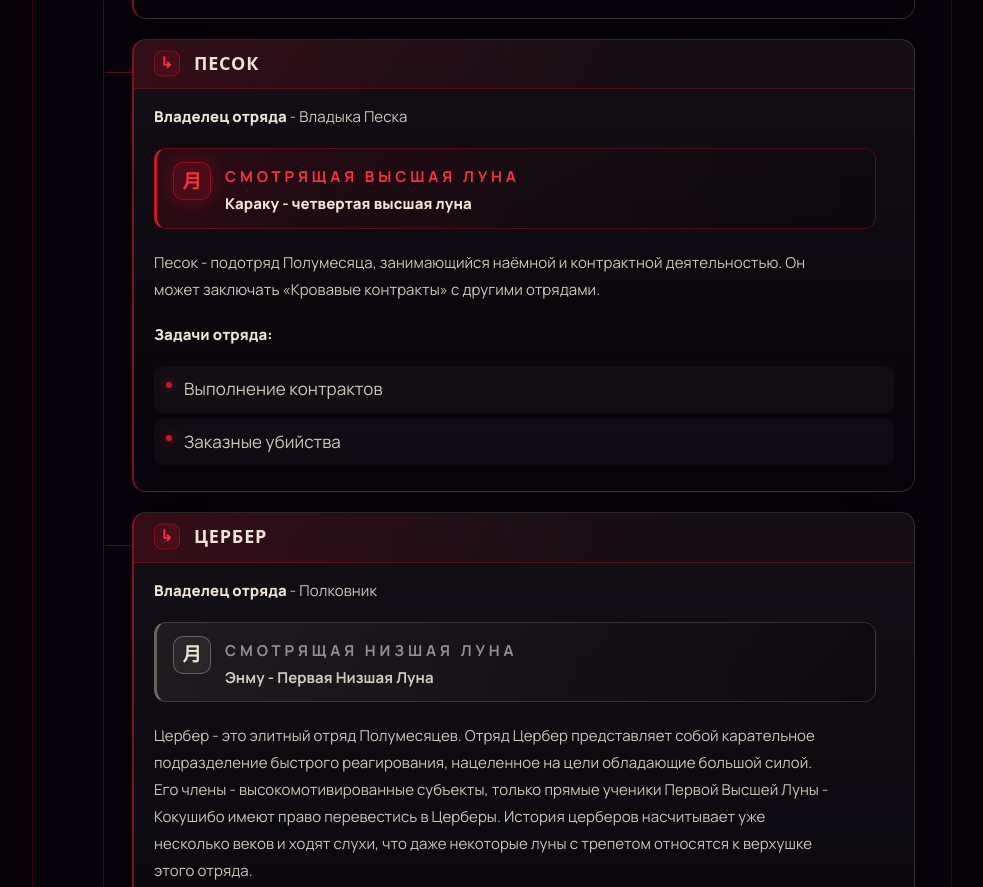
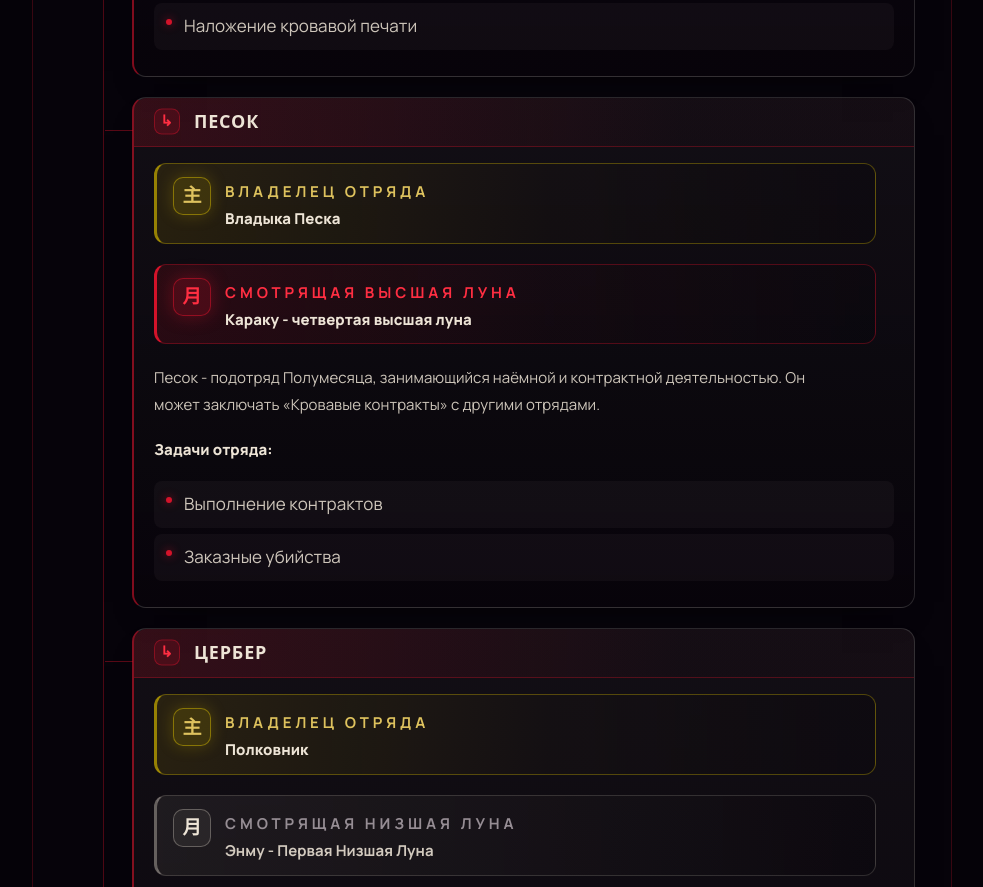
Before and after one commit to DeusOfSanguis/bloodpact-site, a plain HTML site: page squads/index.html in a window 1280 px wide. Shown: the part 2345-3232 px from the top of the page, without its empty margins (148-1131 px from the left). Drawn offline with Linux system fonts and the light colour scheme; a web font is replaced by a local one.

Commit message:
Отряды: выделить владельцев отряда золотым блоком с печатью владыки
Co-authored-by: arena-agent <297053741+arena-agent@users.noreply.github.com>

```diff
--- a/assets/style.css
+++ b/assets/style.css
@@ -2312,6 +2312,52 @@ body.embed .hero__crest { display: none; }
 }
 .article .s p.squad-parent strong { color: var(--ember); }
 
+/* Владелец отряда — парный к лунам блок, но с золотой печатью владыки. */
+.article .s .squad-owner {
+  display: flex;
+  gap: 14px;
+  align-items: flex-start;
+  max-width: 74ch;
+  margin: 16px 0 20px;
+  padding: 13px 16px;
+  border: 1px solid rgba(210, 181, 0, 0.35);
+  border-left: 3px solid rgba(210, 181, 0, 0.7);
+  border-radius: 12px;
+  background: linear-gradient(90deg, rgba(210, 181, 0, 0.12), rgba(210, 181, 0, 0.02) 55%, rgba(8, 5, 12, 0.3));
+}
+.article .s .squad-owner__sigil {
+  flex: 0 0 auto;
+  display: grid;
+  place-items: center;
+  width: 38px;
+  height: 38px;
+  border: 1px solid rgba(210, 181, 0, 0.5);
+  border-radius: 10px;
+  background: rgba(210, 181, 0, 0.14);
+  box-shadow: 0 0 16px rgba(210, 181, 0, 0.25);
+  color: #dec25e;
+  font-family: var(--font-display);
+  font-size: 19px;
+  font-weight: 800;
+  line-height: 1;
+}
+.article .s .squad-owner__body { min-width: 0; padding-top: 1px; }
+.article .s .squad-owner__role {
+  margin: 0 0 3px;
+  color: #dec25e;
+  font-size: 11px;
+  font-weight: 700;
+  letter-spacing: 0.26em;
+  text-transform: uppercase;
+}
+.article .s .squad-owner__name {
+  margin: 0;
+  color: var(--bone);
+  font-size: 16px;
+  font-weight: 800;
+  line-height: 1.45;
+}
+
 /* Смотрящие луны в карточке отряда — выделенный блок с печатью луны:
    высшие луны подсвечены кровью, низшие — приглушены. */
 .article .s .squad-moons {
--- a/content/theme.css
+++ b/content/theme.css
@@ -2312,6 +2312,52 @@ body.embed .hero__crest { display: none; }
 }
 .article .s p.squad-parent strong { color: var(--ember); }
 
+/* Владелец отряда — парный к лунам блок, но с золотой печатью владыки. */
+.article .s .squad-owner {
+  display: flex;
+  gap: 14px;
+  align-items: flex-start;
+  max-width: 74ch;
+  margin: 16px 0 20px;
+  padding: 13px 16px;
+  border: 1px solid rgba(210, 181, 0, 0.35);
+  border-left: 3px solid rgba(210, 181, 0, 0.7);
+  border-radius: 12px;
+  background: linear-gradient(90deg, rgba(210, 181, 0, 0.12), rgba(210, 181, 0, 0.02) 55%, rgba(8, 5, 12, 0.3));
+}
+.article .s .squad-owner__sigil {
+  flex: 0 0 auto;
+  display: grid;
+  place-items: center;
+  width: 38px;
+  height: 38px;
+  border: 1px solid rgba(210, 181, 0, 0.5);
+  border-radius: 10px;
+  background: rgba(210, 181, 0, 0.14);
+  box-shadow: 0 0 16px rgba(210, 181, 0, 0.25);
+  color: #dec25e;
+  font-family: var(--font-display);
+  font-size: 19px;
+  font-weight: 800;
+  line-height: 1;
+}
+.article .s .squad-owner__body { min-width: 0; padding-top: 1px; }
+.article .s .squad-owner__role {
+  margin: 0 0 3px;
+  color: #dec25e;
+  font-size: 11px;
+  font-weight: 700;
+  letter-spacing: 0.26em;
+  text-transform: uppercase;
+}
+.article .s .squad-owner__name {
+  margin: 0;
+  color: var(--bone);
+  font-size: 16px;
+  font-weight: 800;
+  line-height: 1.45;
+}
+
 /* Смотрящие луны в карточке отряда — выделенный блок с печатью луны:
    высшие луны подсвечены кровью, низшие — приглушены. */
 .article .s .squad-moons {
--- a/squads/index.html
+++ b/squads/index.html
@@ -54,7 +54,13 @@
 <p class="squad-subs__cap">Подотряды</p>
 <div class="squad-card squad-card--sub">
 <h4 class="squad">Мрак</h4>
-<p><strong>Владелец отряда</strong> - Мрачный жнец Мрака</p>
+<div class="squad-owner">
+<span class="squad-owner__sigil" aria-hidden="true">主</span>
+<div class="squad-owner__body">
+<p class="squad-owner__role">Владелец отряда</p>
+<p class="squad-owner__name">Мрачный жнец Мрака</p>
+</div>
+</div>
 <div class="squad-moons">
 <div class="squad-moon squad-moon--upper">
 <span class="squad-moon__sigil" aria-hidden="true">月</span>
@@ -70,7 +76,13 @@
 </div>
 <div class="squad-card squad-card--sub">
 <h4 class="squad">Песок</h4>
-<p><strong>Владелец отряда</strong> - Владыка Песка</p>
+<div class="squad-owner">
+<span class="squad-owner__sigil" aria-hidden="true">主</span>
+<div class="squad-owner__body">
+<p class="squad-owner__role">Владелец отряда</p>
+<p class="squad-owner__name">Владыка Песка</p>
+</div>
+</div>
 <div class="squad-moons">
 <div class="squad-moon squad-moon--upper">
 <span class="squad-moon__sigil" aria-hidden="true">月</span>
@@ -86,7 +98,13 @@
 </div>
 <div class="squad-card squad-card--sub">
 <h4 class="squad">Цербер</h4>
-<p><strong>Владелец отряда</strong> - Полковник</p>
+<div class="squad-owner">
+<span class="squad-owner__sigil" aria-hidden="true">主</span>
+<div class="squad-owner__body">
+<p class="squad-owner__role">Владелец отряда</p>
+<p class="squad-owner__name">Полковник</p>
+</div>
+</div>
 <div class="squad-moons">
 <div class="squad-moon squad-moon--lower">
 <span class="squad-moon__sigil" aria-hidden="true">月</span>
@@ -130,7 +148,13 @@
 <p class="squad-subs__cap">Подотряды</p>
 <div class="squad-card squad-card--sub">
 <h4 class="squad">Хаос</h4>
-<p><strong>Владелец отряда</strong> - Лорд Хаоса</p>
+<div class="squad-owner">
+<span class="squad-owner__sigil" aria-hidden="true">主</span>
+<div class="squad-owner__body">
+<p class="squad-owner__role">Владелец отряда</p>
+<p class="squad-owner__name">Лорд Хаоса</p>
+</div>
+</div>
 <div class="squad-moons">
 <div class="squad-moon squad-moon--upper">
 <span class="squad-moon__sigil" aria-hidden="true">月</span>
@@ -153,7 +177,13 @@
 </div>
 <div class="squad-card squad-card--sub">
 <h4 class="squad">Лисья угодья</h4>
-<p><strong>Владелец отряда</strong> - Первородный белый лис</p>
+<div class="squad-owner">
+<span class="squad-owner__sigil" aria-hidden="true">主</span>
+<div class="squad-owner__body">
+<p class="squad-owner__role">Владелец отряда</p>
+<p class="squad-owner__name">Первородный белый лис</p>
+</div>
+</div>
 <div class="squad-moons">
 <div class="squad-moon squad-moon--upper">
 <span class="squad-moon__sigil" aria-hidden="true">月</span>
@@ -220,7 +250,13 @@
 <p class="squad-subs__cap">Подотряды</p>
 <div class="squad-card squad-card--sub">
 <h4 class="squad">Отрёкшиеся</h4>
-<p><strong>Владелец отряда</strong> - Редзо Гоку</p>
+<div class="squad-owner">
+<span class="squad-owner__sigil" aria-hidden="true">主</span>
+<div class="squad-owner__body">
+<p class="squad-owner__role">Владелец отряда</p>
+<p class="squad-owner__name">Редзо Гоку</p>
+</div>
+</div>
 <div class="squad-moons">
 <div class="squad-moon squad-moon--upper">
 <span class="squad-moon__sigil" aria-hidden="true">月</span>
```
Also changed, not shown: 404.html (+46 -0 lines), embed/squads.html (+42 -6 lines), 1 other file.
